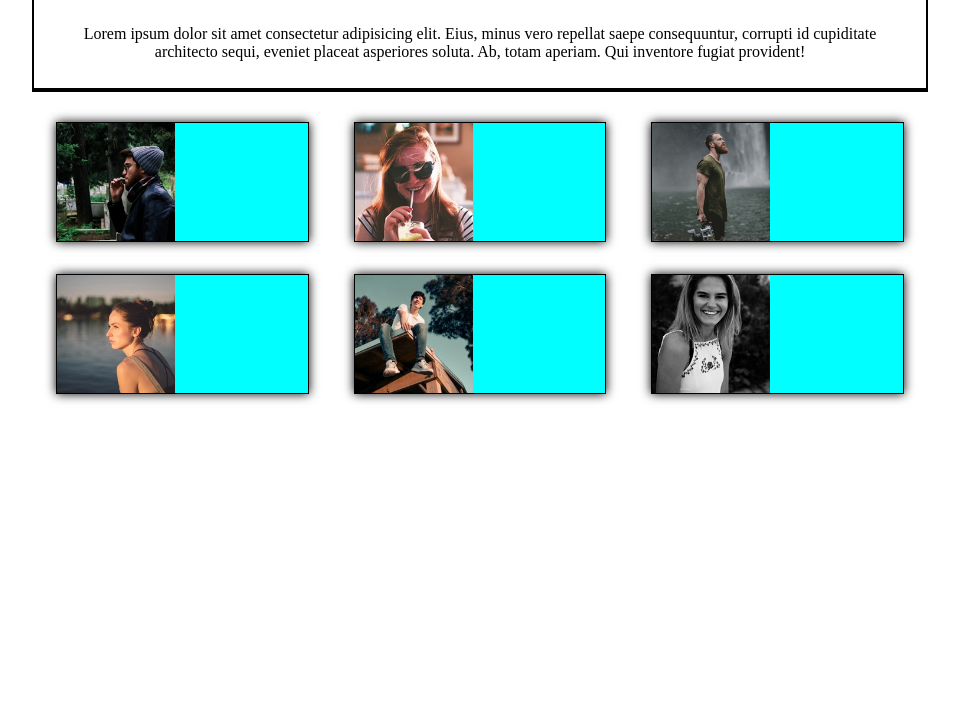
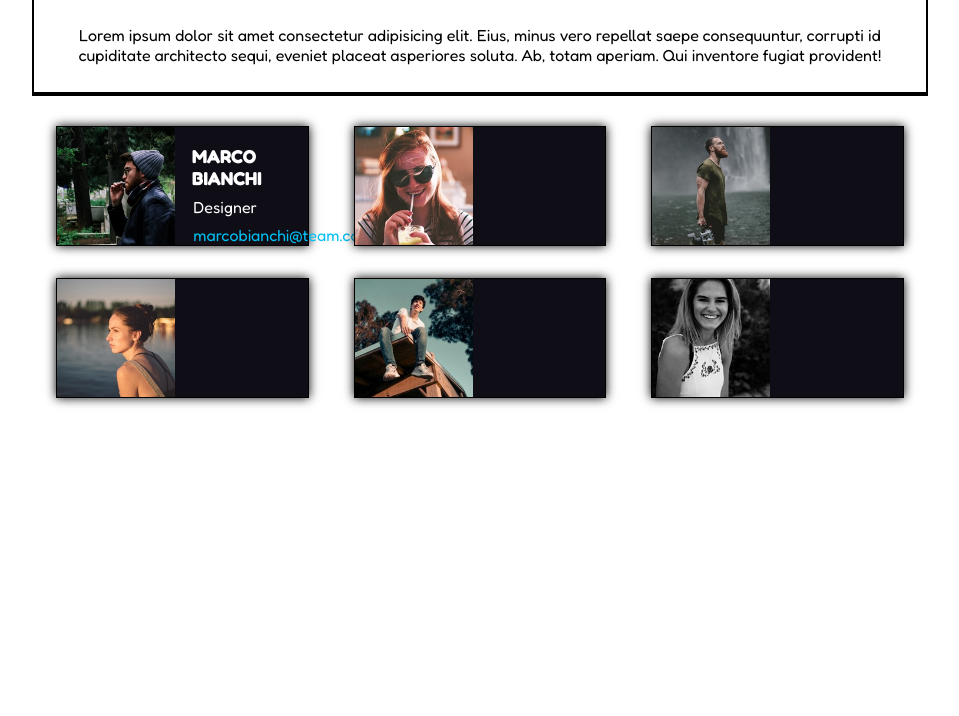
Before and after one commit to BernardoCosmi/html-css-float-cards, a plain HTML site: page index.html in a window 1280 px wide. Shown: the part 84-800 px from the top of the page, without its empty margins (160-1119 px from the left). Drawn offline with Linux system fonts and the light colour scheme.

Commit message:
first floating card complete

```diff
--- a/assets/CSS/style.css
+++ b/assets/CSS/style.css
@@ -2,6 +2,10 @@
     margin: 0;
     padding: 0;
     box-sizing: border-box;
+}
+
+html{
+    font-family: 'Fredoka', sans-serif;
 }
 
 /* Temporary Border */
@@ -20,6 +24,7 @@ div{
     height: 80px;
     text-align: center;
     padding: 3%;
+    font-weight: 700;
     color: #E53170;
 }
 
@@ -37,14 +42,33 @@ div>p{
     margin:2em calc(15%/6) 0;
     box-shadow: 0 0 10px black;
     background-position: left;
-    background-color: aqua;
+    background-color: #0F0E17;
     background-repeat: no-repeat;
     background-size: contain;
 }
+.name{
+    color: white;
+    font-weight: 700;
+    text-transform: uppercase;
+    margin: 1em 0.5em 0 7.2em;
+}
+.qualification{
+    color: white;
+    display: block;
+    font-weight: 300;
+    text-transform: capitalize;
+    margin: 0.5em 0.5em 0 8.5em;
+}
 
-.pro_pic{
-    margin-left: 0;
+.email{
+    color: #00C0F3;
+    display: block;
+    font-weight: 300;
+    text-decoration: none;
+    padding: 0.5em 0.5em 0 8.5em;
 }
+
+/* Profile pictures */
 .marco{
     background-image: url(../img/male1.png);
 }
--- a/index.html
+++ b/index.html
@@ -5,6 +5,11 @@
     <meta name="viewport" content="width=ù, initial-scale=1.0">
     <title>html-css-float-cards</title>
     <link rel="stylesheet" href="./assets/CSS/style.css">
+    <link rel="preconnect" href="https://fonts.googleapis.com">
+    <link rel="preconnect" href="https://fonts.gstatic.com" crossorigin>
+    <link rel="preconnect" href="https://fonts.googleapis.com">
+<link rel="preconnect" href="https://fonts.gstatic.com" crossorigin>
+<link href="https://fonts.googleapis.com/css2?family=Fredoka:wght@400;700&display=swap" rel="stylesheet">
 </head>
 
 <body>
@@ -22,13 +27,19 @@
 
         <!-- Floating Cards -->
         <div class="card_container">
+
             <div class="marco card">
-                <h3 class="nome"></h3>
+                <h3 class="name">marco bianchi</h3>
+                <span class="qualification">designer</span>
+                <a class="email" href="mailto:marcobianchi@team.com">marcobianchi@team.com</a>
+            </div>
+
+            <div class="laura card">
+                <h3 class="name"></h3>
                 <span class="qualification"></span>
                 <a class="email" href="mailto:"></a>
             </div>
 
-            <div class="laura card"></div>
             <div class="giorgio card"></div>
             <div class="marta card"></div>
             <div class="roberto card"></div>
```
